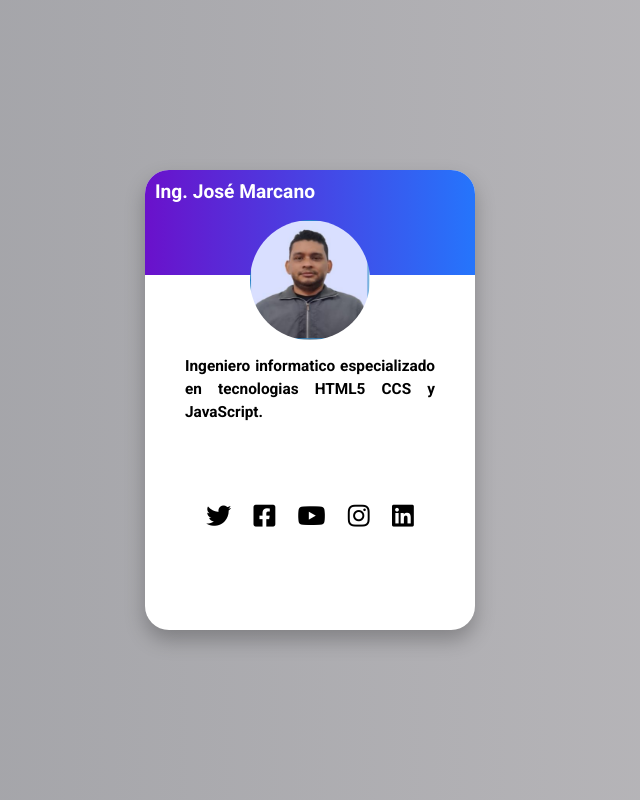
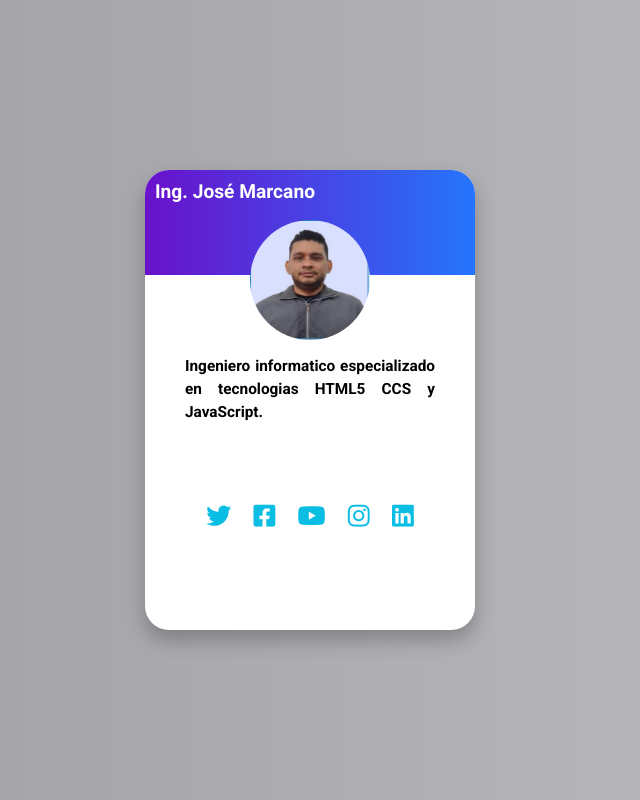
Before and after one commit to Tr0nskimack/card-presentacion, a plain HTML site: page index.html in a window 1280 px wide. Shown: the whole page, without its empty margins (330-970 px from the left). Drawn offline with Linux system fonts and the light colour scheme.

Commit message:
stilos suavizados

```diff
--- a/style.css
+++ b/style.css
@@ -91,11 +91,13 @@ body {
 }
 .card-social i {
   font-size: 1.3em;
+  color: #0abde3;
   cursor: pointer;
+  transition-duration: 0.4s;
+  transition-property: transform;
 }
 
 .card-social i:hover {
-  transform: scale(1.3);
-  color: red;
+  transform: scale(1.5);
   transition: 0.3s;
 }
```
